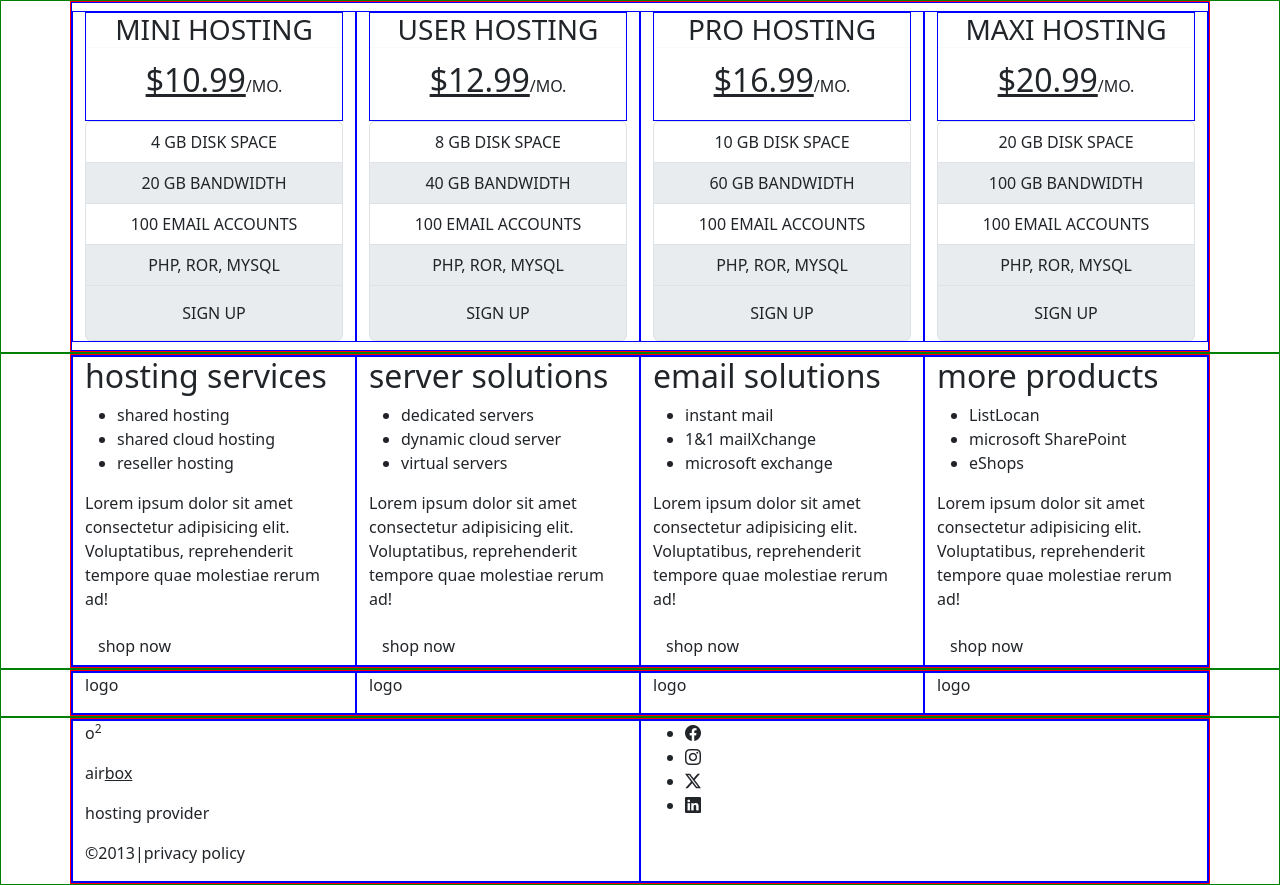
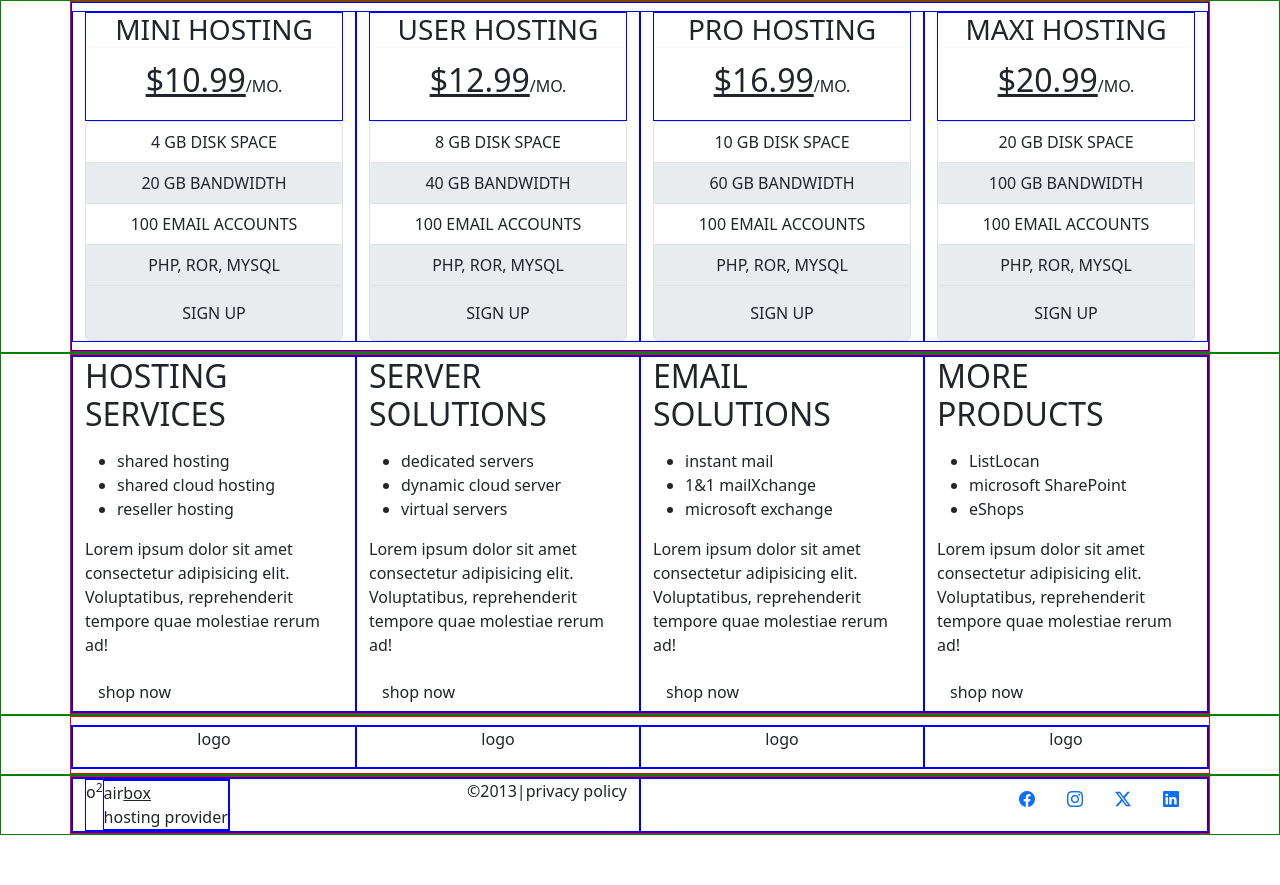
Before and after one commit to wconnorhanson/airbox-bs, a plain HTML site: page index.html in a window 1280 px wide. Shown: the part 692-1577 px from the top of the page. After the commit the page ends 1527 px from the top, so only its background shows below. Drawn offline with nearby package versions, Linux system fonts and the light colour scheme.

Commit message:
Continued work on Bootstrap

```diff
--- a/index.html
+++ b/index.html
@@ -146,8 +146,8 @@
         <section class="section" id="section4">
             <div class="container">
                 <div class="row">
-                    <div class="col-md-3">
-                        <h2 class="s4-header header">hosting services</h2>
+                    <div class="col-lg-3 col-md-6">
+                        <h2 class="s4-header header pb-2 text-uppercase">hosting services</h2>
                         <ul class="s4-list list">
                             <li class="s4-item">shared hosting</li>
                             <li class="s4-item">shared cloud hosting</li>
@@ -156,8 +156,8 @@
                         <p class="s4-text">Lorem ipsum dolor sit amet consectetur adipisicing elit. Voluptatibus, reprehenderit tempore quae molestiae rerum ad!</p>
                         <button class="s4-btn btn">shop now</button>
                     </div>
-                    <div class="col-md-3">
-                        <h2 class="s4-header header">server solutions</h2>
+                    <div class="col-lg-3 col-md-6">
+                        <h2 class="s4-header header pb-2 text-uppercase">server solutions</h2>
                         <ul class="s4-list list">
                             <li class="s4-item">dedicated servers</li>
                             <li class="s4-item">dynamic cloud server</li>
@@ -166,8 +166,8 @@
                         <p class="s4-text">Lorem ipsum dolor sit amet consectetur adipisicing elit. Voluptatibus, reprehenderit tempore quae molestiae rerum ad!</p>
                         <button class="s4-btn btn">shop now</button>
                     </div>
-                    <div class="col-md-3">
-                        <h2 class="s4-header header">email solutions</h2>
+                    <div class="col-lg-3 col-md-6">
+                        <h2 class="s4-header header pb-2 text-uppercase">email solutions</h2>
                         <ul class="s4-list list">
                             <li class="s4-item">instant mail</li>
                             <li class="s4-item">1&1 mailXchange</li>
@@ -176,8 +176,8 @@
                         <p class="s4-text">Lorem ipsum dolor sit amet consectetur adipisicing elit. Voluptatibus, reprehenderit tempore quae molestiae rerum ad!</p>
                         <button class="s4-btn btn">shop now</button>
                     </div>
-                    <div class="col-md-3">
-                        <h2 class="s4-header header">more products</h2>
+                    <div class="col-lg-3 col-md-6">
+                        <h2 class="s4-header header pb-2 text-uppercase">more products</h2>
                         <ul class="s4-list list">
                             <li class="s4-item">ListLocan</li>
                             <li class="s4-item">microsoft SharePoint</li>
@@ -193,7 +193,7 @@
     <footer class="footer" id="footer">
         <section class="section" id="footerSection1">
             <div class="container">
-                <div class="row">
+                <div class="row text-center mt-2 mb-1">
                     <div class="col-md-3">
                         <p class="false-logo">logo</p>
                     </div>
@@ -212,33 +212,37 @@
         <section class="section" id="footerSection2">
             <div class="container">
                 <div class="row">
-                    <div class="col-6">
-                        <p class="footer-icon">o<sup>2</sup></p>
-                        <p class="footer-logo">air<span id="footSpan">box</span></p>
-                        <p class="footer-logo-text">hosting provider</p>
+                    <div class="col-6 d-flex justify-content-between">
+                        <div class="footer-logo d-flex">
+                            <p class="footer-icon">o<sup>2</sup></p>
+                            <div class="bot-div">
+                                <p class="footer-head my-0">air<span id="footSpan">box</span></p>
+                                <p class="footer-head-text my-0">hosting provider</p>
+                            </div>
+                        </div>
                         <p class="colophon">&copy;2013|privacy policy</p>
                     </div>
                     <div class="col-6">
-                        <ul class="footer-list">
-                            <li class="social-item">
+                        <ul class=" nav footer-list justify-content-end">
+                            <li class="social-item nav-item">
                                 <a href="#" class="nav-link">
                                     <span class="visually-hidden">facebook</span>
                                     <i class="bi bi-facebook"></i>
                                 </a>
                             </li>
-                            <li class="social-item">
+                            <li class="social-item nav-item">
                                 <a href="#" class="nav-link">
                                     <span class="visually-hidden">instagram</span>
                                     <i class="bi bi-instagram"></i>
                                 </a>
                             </li>
-                            <li class="social-item">
+                            <li class="social-item nav-item">
                                 <a href="#" class="nav-link">
                                     <span class="visually-hidden">twitter</span>
                                     <i class="bi bi-twitter-x"></i>
                                 </a>
                             </li>
-                            <li class="social-item">
+                            <li class="social-item nav-item">
                                 <a href="#" class="nav-link">
                                     <span class="visually-hidden">linkedin</span>
                                     <i class="bi bi-linkedin"></i>
```
